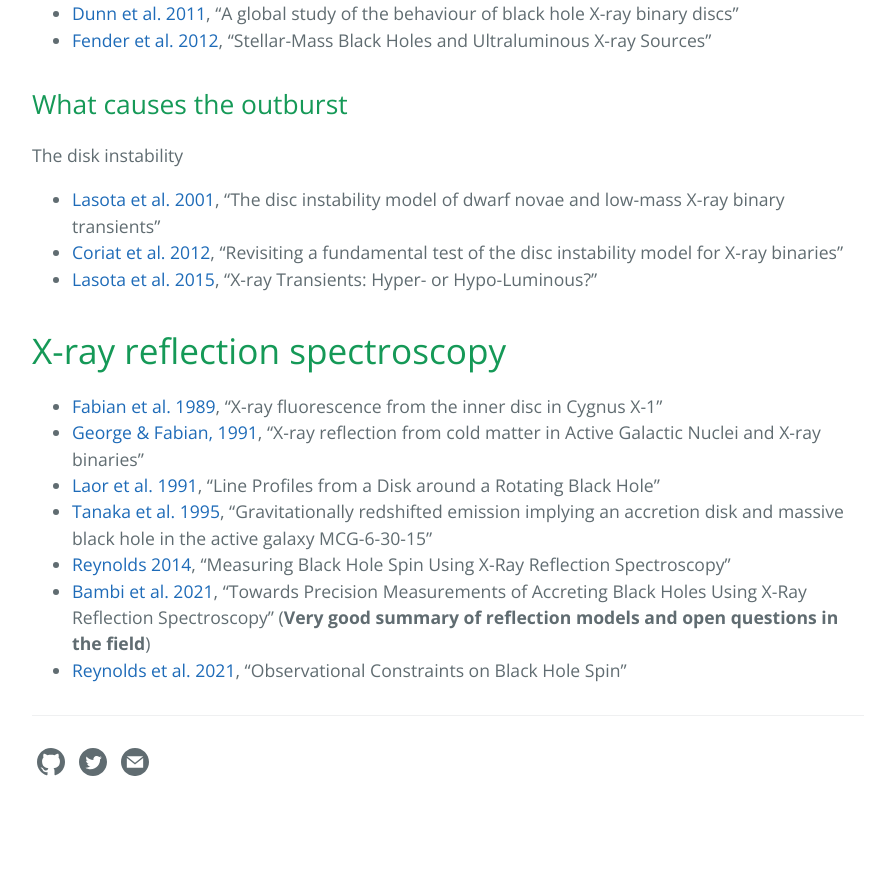
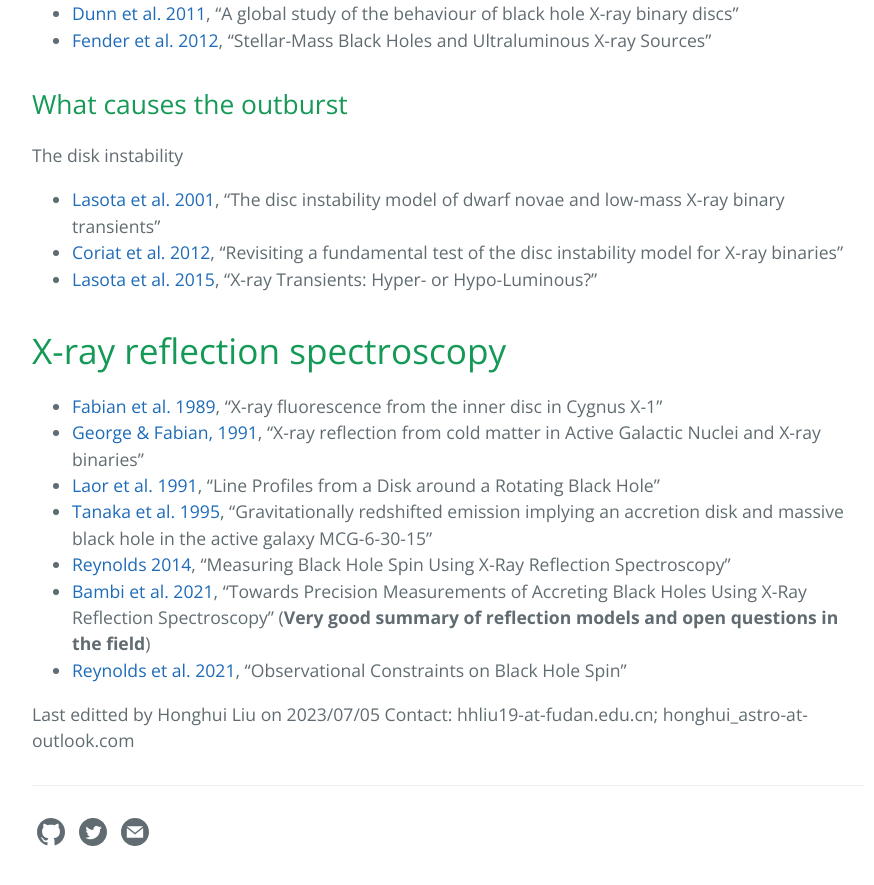
Before and after one commit to honghui-liu/notes, a Jekyll site: the page built from _posts/2020-04-11-References.md, in a window 1280 px wide and 900 px high, scrolled down 1632 px. Shown: the top 885 px of the window, without its empty margins (192-1066 px from the left). Built offline with Jekyll 4.4.1, drawn with Linux system fonts in a browser that asks for light colours; before the commit the page ends 2462 px from its top, so only the background shows below that.

Commit message:
Update 2020-04-11-References.md

```diff
--- a/_posts/2020-04-11-References.md
+++ b/_posts/2020-04-11-References.md
@@ -52,3 +52,7 @@ The disk instability
 - [Reynolds 2014](https://ui.adsabs.harvard.edu/abs/2014SSRv..183..277R/abstract), "Measuring Black Hole Spin Using X-Ray Reflection Spectroscopy"
 - [Bambi et al. 2021](https://ui.adsabs.harvard.edu/abs/2021SSRv..217...65B/abstract), "Towards Precision Measurements of Accreting Black Holes Using X-Ray Reflection Spectroscopy" (**Very good summary of reflection models and open questions in the field**)
 - [Reynolds et al. 2021](https://ui.adsabs.harvard.edu/abs/2021ARA%26A..59..117R/abstract), "Observational Constraints on Black Hole Spin"
+
+
+Last editted by Honghui Liu on 2023/07/05
+Contact: hhliu19-at-fudan.edu.cn; honghui_astro-at-outlook.com
```
